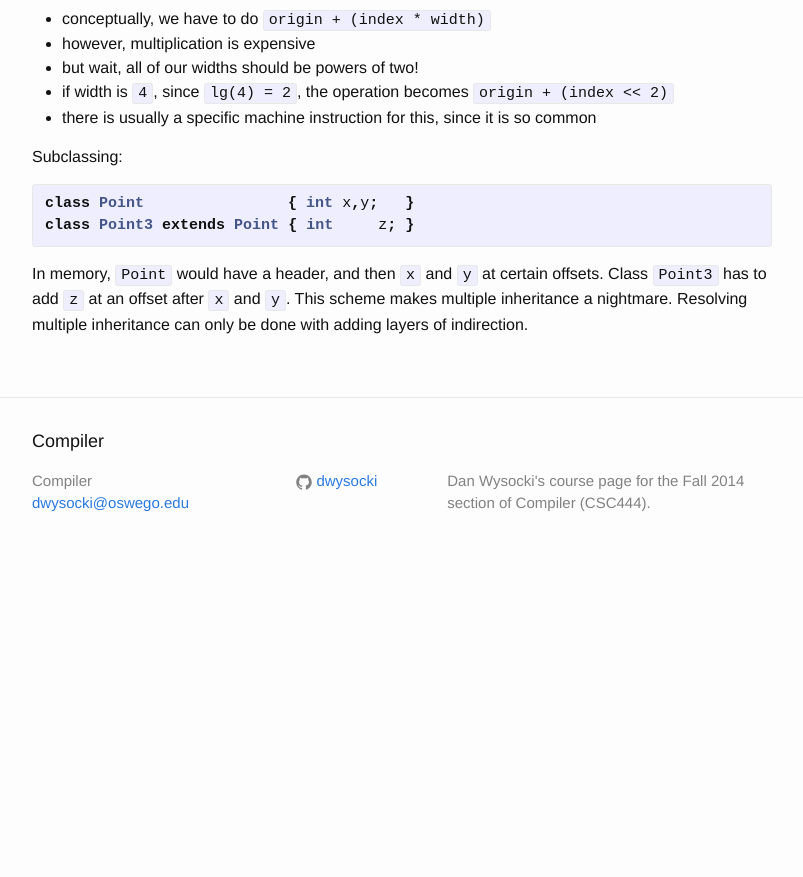
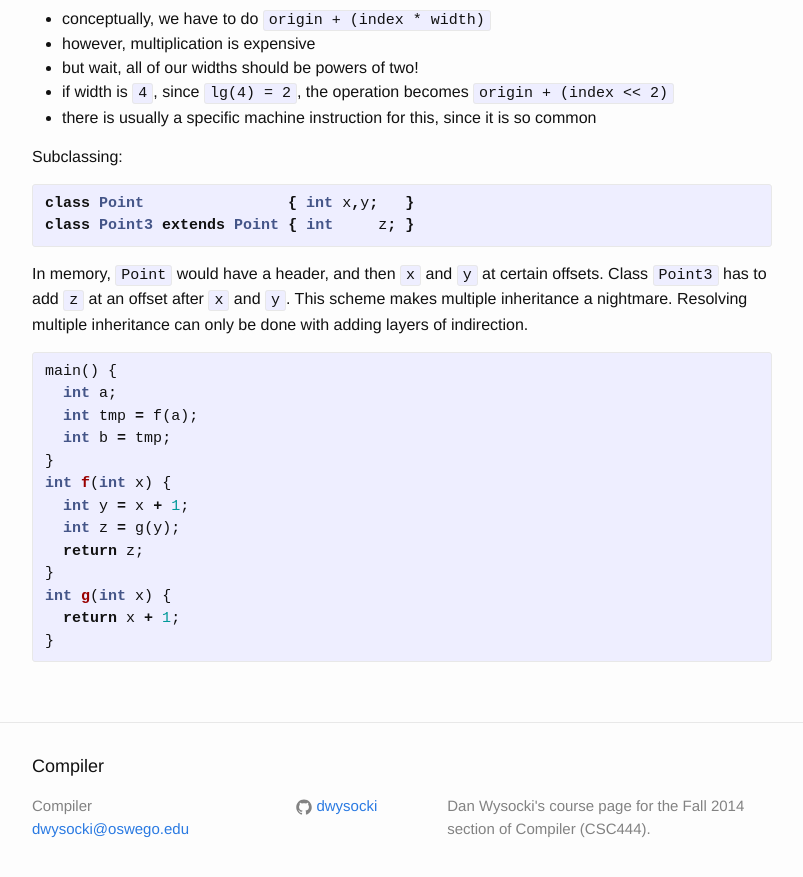
Before and after one commit to dwysocki/csc444, a Jekyll site: the page built from notes.md, in a window 1280 px wide and 900 px high, scrolled down 17496 px. Shown: the top 877 px of the window, without its empty margins (238-1041 px from the left). Built offline with Jekyll 4.4.1, drawn with Linux system fonts in a browser that asks for light colours; before the commit the page ends 18071 px from its top, so only the background shows below that.

Commit message:
Class notes

```diff
--- a/_config.yml
+++ b/_config.yml
@@ -10,8 +10,6 @@ github_username: dwysocki
 
 # Build settings
 markdown: kramdown
-kramdown:
-  input: GFM
 highlighting: pygments
 
 exclude: ["_site"]
--- a/notes.md
+++ b/notes.md
@@ -867,3 +867,19 @@ Class `Point3` has to add `z` at an offset after `x` and `y`.
 This scheme makes multiple inheritance a nightmare.
 Resolving multiple inheritance can only be done with adding layers of
 indirection.
+
+{% highlight C %}
+main() {
+  int a;
+  int tmp = f(a);
+  int b = tmp;
+}
+int f(int x) {
+  int y = x + 1;
+  int z = g(y);
+  return z;
+}
+int g(int x) {
+  return x + 1;
+}
+{% endhighlight %}
```
